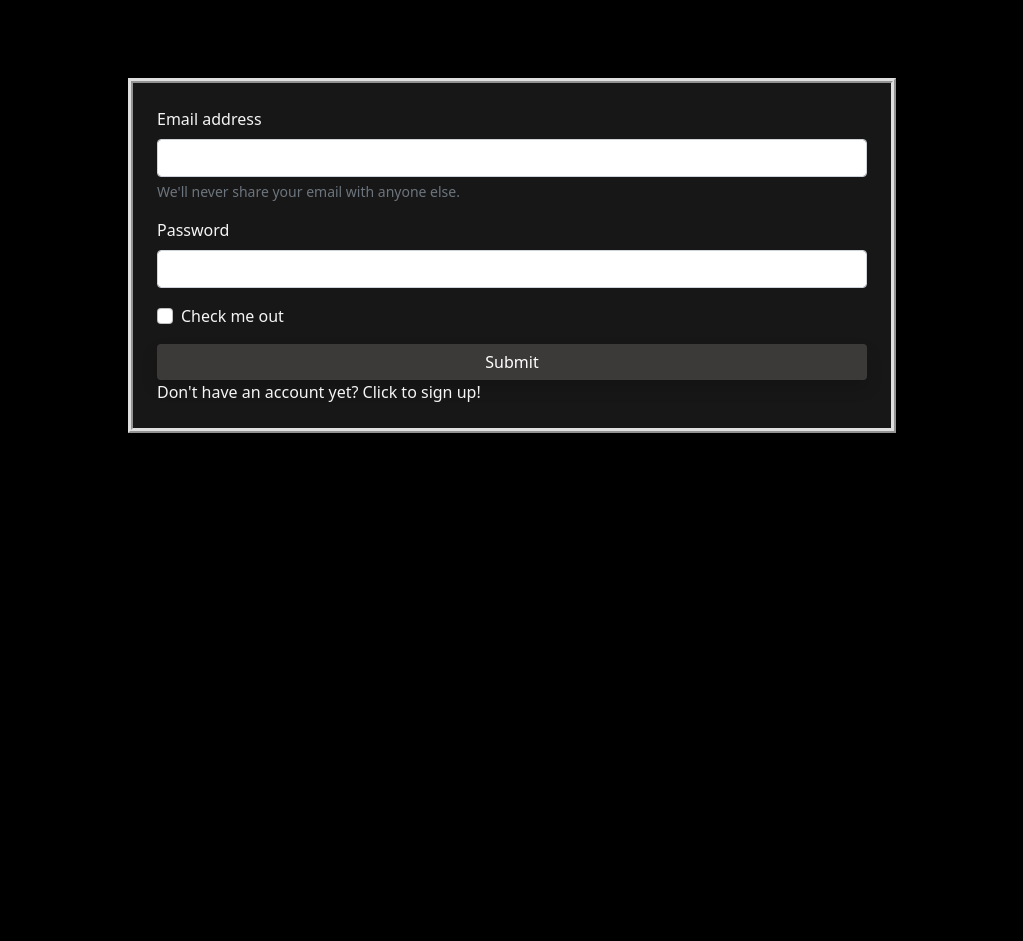
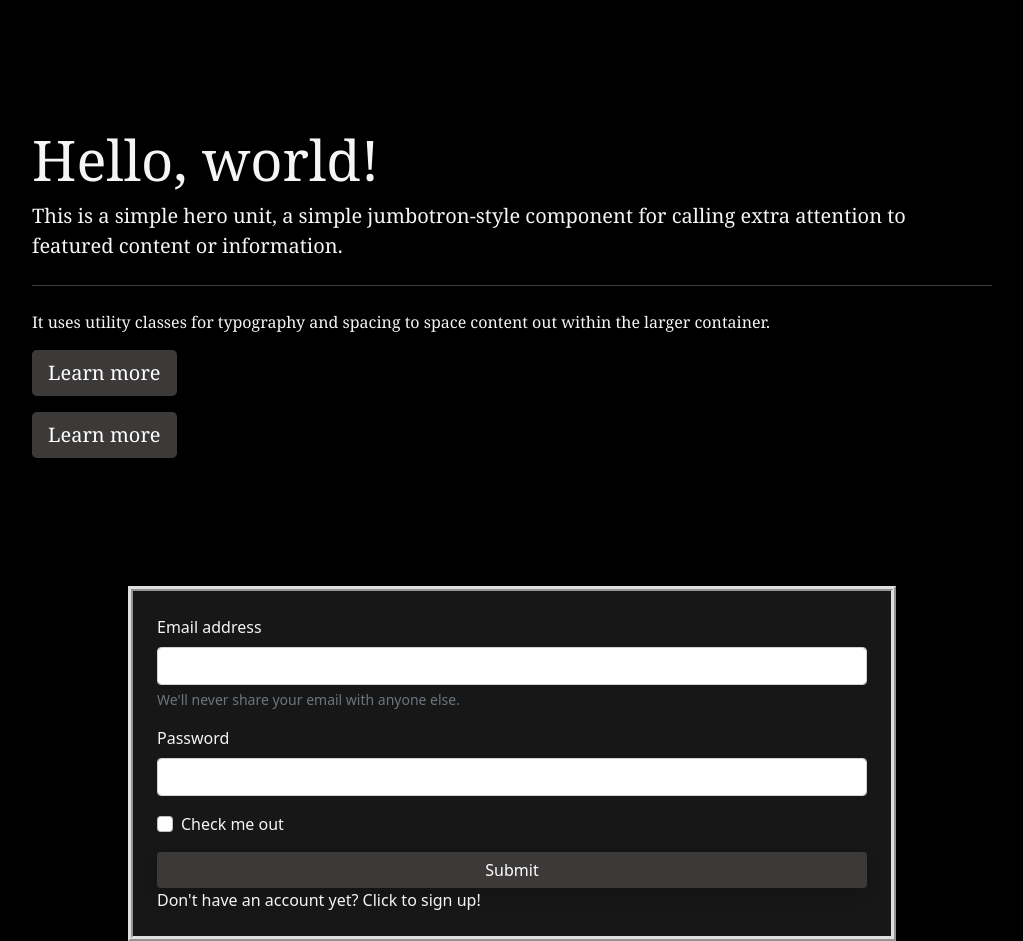
Before and after one commit to katherineyevsukov/cocktails-frontend, a React (Create React App) app in the folder cocktails-ui/: page / in a window 1280 px wide. Shown: the part 642-1583 px from the top of the page, without its empty margins (128-1151 px from the left). Before the commit the page ends 1075 px from the top, so only its background shows below. Built offline with nearby package versions, Linux system fonts and the light colour scheme.

Commit message:
added jumbotron

```diff
--- a/cocktails-ui/public/index.html
+++ b/cocktails-ui/public/index.html
@@ -5,6 +5,9 @@
     <link rel="icon" href="%PUBLIC_URL%/favicon.ico" />
     <meta name="viewport" content="width=device-width, initial-scale=1" />
     <meta name="theme-color" content="#000000" />
+    <style>
+      @import url('https://fonts.googleapis.com/css2?family=Noto+Serif&display=swap');
+      </style>
     <meta
       name="description"
       content="Web site created using create-react-app"
--- a/cocktails-ui/src/components/Landing.js
+++ b/cocktails-ui/src/components/Landing.js
@@ -1,17 +1,41 @@
 import "./../styles/landing.css";
-import React, { useState } from 'react'
-import Login from './Login'
-import Signup from './Signup'
+import React, { useState } from "react";
+import Login from "./Login";
+import Signup from "./Signup";
 
-function Landing(){
-    const [signup, setSignup] = useState(false)
+function Landing() {
+  const [signup, setSignup] = useState(false);
 
-    return (
-        <div>
-            {!signup ? <Login setSignup={setSignup}/> : null}
-            {signup ? <Signup setSignup={setSignup}/> : null}
-        </div>
-    )
+  return (
+    <>
+      <div class="jumbotron">
+        <h1 class="display-4">Hello, world!</h1>
+        <p class="lead">
+          This is a simple hero unit, a simple jumbotron-style component for
+          calling extra attention to featured content or information.
+        </p>
+        <hr class="my-4"></hr>
+        <p>
+          It uses utility classes for typography and spacing to space content
+          out within the larger container.
+        </p>
+        <p class="lead">
+          <a class="btn btn-primary btn-lg" href="#" role="button">
+            Learn more
+          </a>
+        </p>
+        <p class="lead">
+          <a class="btn btn-primary btn-lg" href="#" role="button">
+            Learn more
+          </a>
+        </p>
+      </div>
+      <div>
+        {!signup ? <Login setSignup={setSignup} /> : null}
+        {signup ? <Signup setSignup={setSignup} /> : null}
+      </div>
+    </>
+  );
 }
 
-export default Landing
+export default Landing;
--- a/cocktails-ui/src/styles/landing.css
+++ b/cocktails-ui/src/styles/landing.css
@@ -15,3 +15,10 @@
 .form-errors{
     color: rgba(174, 10, 10, 0.928);
 }
+
+.jumbotron {
+    margin: 10% auto;
+    width: 75%;
+    color: whitesmoke;
+    font-family: 'Noto Serif', serif;
+}
```
